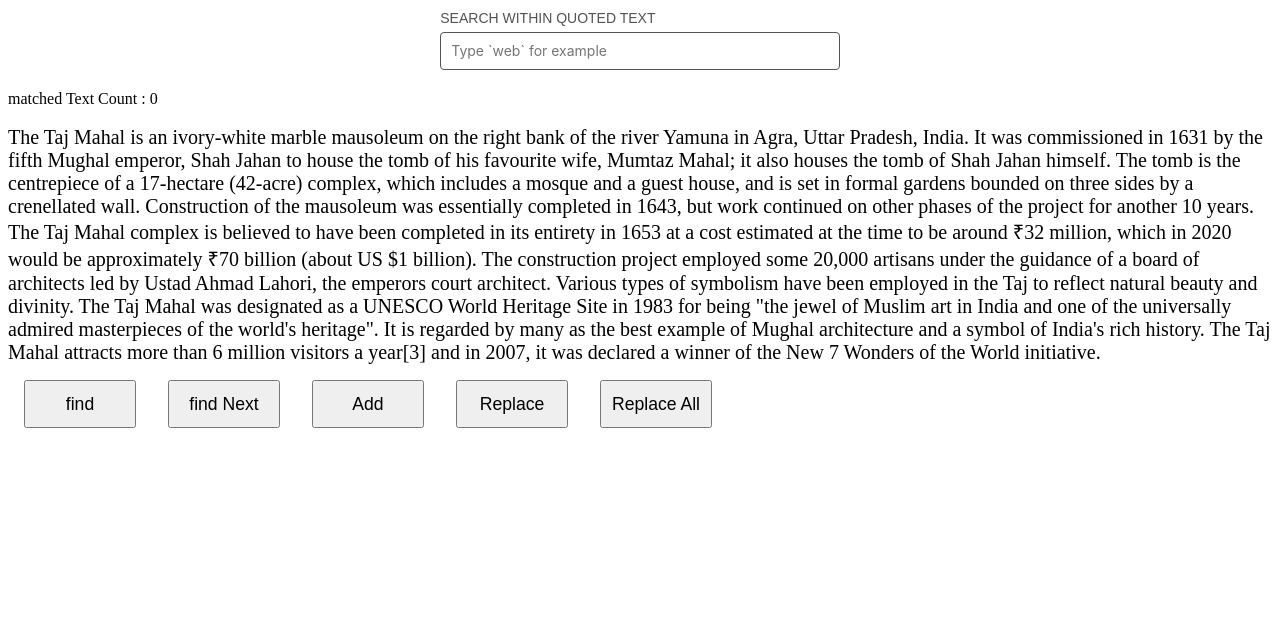
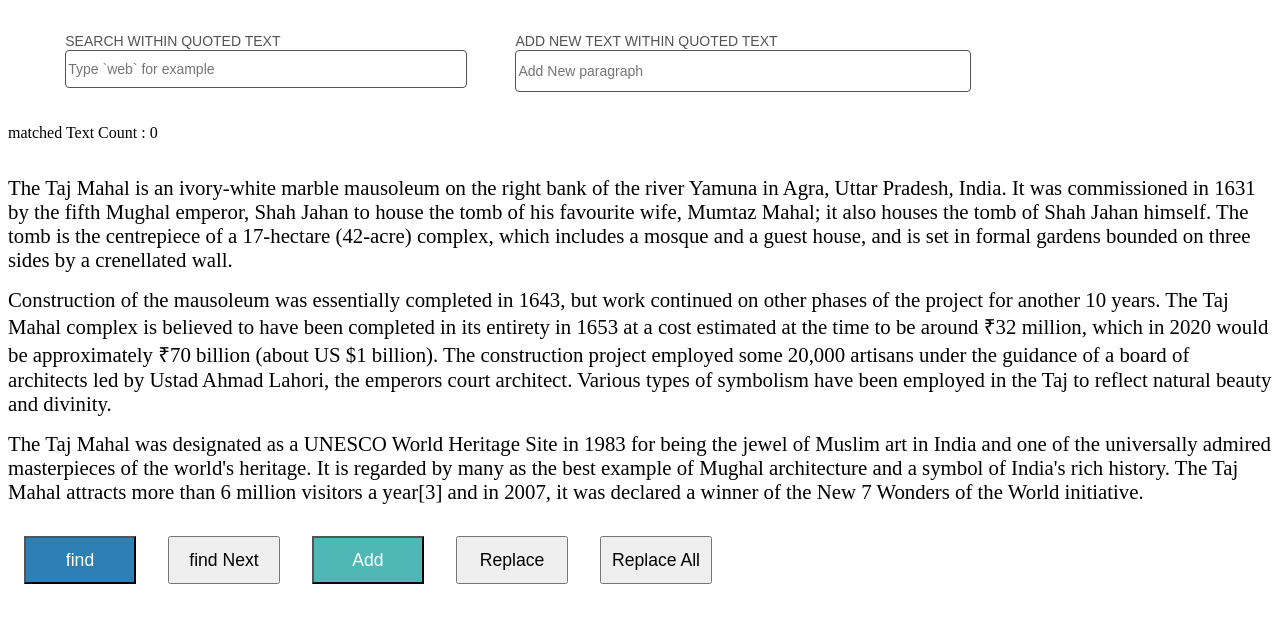
Before and after one commit to harishkumarforeverr/Edit-Hightlight-Add-Operation-on-text-for-kalyan, a React (Create React App) app: page / in a window 1280 px wide. Shown: the top 622 px of the page. Built offline with nearby package versions, Linux system fonts and the light colour scheme.

Commit message:
new changes added
new changes added

```diff
--- a/src/App.js
+++ b/src/App.js
@@ -1,30 +1,52 @@
 import React, { useState, useEffect } from "react";
 import "./index.css";
-const text = `The Taj Mahal   is an ivory-white marble mausoleum on the right bank of the river Yamuna in Agra, Uttar Pradesh, India. It was commissioned in 1631 by the fifth Mughal emperor, Shah Jahan   to house the tomb of his favourite wife, Mumtaz Mahal; it also houses the tomb of Shah Jahan himself. The tomb is the centrepiece of a 17-hectare (42-acre) complex, which includes a mosque and a guest house, and is set in formal gardens bounded on three sides by a crenellated wall.
+const initialParagraph = [
+  "The Taj Mahal   is an ivory-white marble mausoleum on the right bank of the river Yamuna in Agra, Uttar Pradesh, India. It was commissioned in 1631 by the fifth Mughal emperor, Shah Jahan   to house the tomb of his favourite wife, Mumtaz Mahal; it also houses the tomb of Shah Jahan himself. The tomb is the centrepiece of a 17-hectare (42-acre) complex, which includes a mosque and a guest house, and is set in formal gardens bounded on three sides by a crenellated wall.",
 
-Construction of the mausoleum was essentially completed in 1643, but work continued on other phases of the project for another 10 years. The Taj Mahal complex is believed to have been completed in its entirety in 1653 at a cost estimated at the time to be around ₹32 million, which in 2020 would be approximately ₹70 billion (about US $1 billion). The construction project employed some 20,000 artisans under the guidance of a board of architects led by Ustad Ahmad Lahori, the emperors court architect. Various types of symbolism have been employed in the Taj to reflect natural beauty and divinity.
+  "Construction of the mausoleum was essentially completed in 1643, but work continued on other phases of the project for another 10 years. The Taj Mahal complex is believed to have been completed in its entirety in 1653 at a cost estimated at the time to be around ₹32 million, which in 2020 would be approximately ₹70 billion (about US $1 billion). The construction project employed some 20,000 artisans under the guidance of a board of architects led by Ustad Ahmad Lahori, the emperors court architect. Various types of symbolism have been employed in the Taj to reflect natural beauty and divinity.",
 
-The Taj Mahal was designated as a UNESCO World Heritage Site in 1983 for being "the jewel of Muslim art in India and one of the universally admired masterpieces of the world's heritage". It is regarded by many as the best example of Mughal architecture and a symbol of India's rich history. The Taj Mahal attracts more than 6 million visitors a year[3] and in 2007, it was declared a winner of the New 7 Wonders of the World  initiative.`;
+  "The Taj Mahal was designated as a UNESCO World Heritage Site in 1983 for being the jewel of Muslim art in India and one of the universally admired masterpieces of the world's heritage. It is regarded by many as the best example of Mughal architecture and a symbol of India's rich history. The Taj Mahal attracts more than 6 million visitors a year[3] and in 2007, it was declared a winner of the New 7 Wonders of the World  initiative.",
+];
 
 export default function App() {
   const [matchedTextCount, setMatchedTextCount] = useState(0);
   const [searchedText, setSearchedText] = useState("");
+  const [inputsearchedText, setinputsearchedText] = useState("");
+  const [paragraphs, setParagraphs] = useState(initialParagraph);
+  const [addNewParagraph, setAddNewParagraph] = useState("");
+  const evaluatedParts = paragraphs.map((text) => {
+    // return text.split(new RegExp(`(${searchedText})`, "gi"));
+    return text.split(" ");
+  });
 
-  const parts = text.split(new RegExp(`(${searchedText})`, "gi"));
+  console.log("evaluatedPartsevaluatedParts", evaluatedParts);
+  //
   useEffect(() => {
-    if (searchedText == "") return;
-    const parts = text.split(new RegExp(`(${searchedText})`, "gi"));
-    const count = parts.filter(
-      (part) => part.toLowerCase() === searchedText.toLowerCase()
+    if (searchedText == "" || searchedText == " " || searchedText == "  ")
+      return;
+    let count = 0;
+    evaluatedParts.forEach((parts) => {
+      count += parts.filter(
+        (part, index) =>
+          searchedText !== "" &&
+          searchedText !== " " &&
+          part.toLowerCase().includes(searchedText.toLowerCase())
       ).length;
+    });
     setMatchedTextCount(count);
   }, [searchedText]);
-  const handleBtnClick=()=>{
-    alert("working on it")
-  }
+  const handleBtnClick = () => {
+    alert("working on it");
+  };
+
+  const searchHandler = () => {
+    setSearchedText(inputsearchedText);
+  };
+
   return (
     <div>
       <div className="search-container">
+        <div>
           <label for="search">Search within quoted text</label>
           <input
             id="search"
@@ -32,11 +54,28 @@ export default function App() {
             type="search"
             onChange={(e) => {
               const { value } = e.target;
-            setSearchedText(value);
+              if(value=="" || value==" "){
+                setSearchedText("");
+              }
+              setinputsearchedText(value);
             }}
             autocomplete="off"
           />
-
+        </div>
+        <div>
+          <label for="addedNewText">Add New Text within quoted text</label>
+          <input
+            id="addedNewText"
+            placeholder="Add New paragraph"
+            type="addedNewText"
+            value={addNewParagraph}
+            onChange={(e) => {
+              const { value } = e.target;
+              setAddNewParagraph(value);
+            }}
+            autocomplete="off"
+          />
+        </div>
       </div>
 
       <div>
@@ -47,25 +86,58 @@ export default function App() {
 
       <div>
         <span>
-        {" "}
-        {parts.map((part, i) => {
-          if (part.toLowerCase() === searchedText.toLowerCase()) {
+          {evaluatedParts.map((parts) => {
+            const str = parts.map((part, index) => {
+              console.log("partpartpartpartpartpartpart", part, searchedText);
+              if (
+                searchedText !== "" &&
+                searchedText !== " " &&
+                part.toLowerCase().includes(searchedText.toLowerCase())
+              ) {
                 return (
-              <span key={i} style={{ color: "red" }}>
-                {part}
+                  <span key={index} style={{ color: "red" }}>
+                    {part}{" "}
                   </span>
                 );
               } else {
-            return <span key={i}>{part}</span>;
+                return <span key={index}>{part} </span>;
               }
-        })}{" "}
+            });
+            return <div className="paragraphContainer">{str}</div>;
+          })}
         </span>
-
       </div>
       <div>
-        <button onClick={handleBtnClick}> find </button>
+        <button
+          style={{
+            color: "white",
+            background: "#2d80b5",
+            // #4fb8b6
+          }}
+          onClick={searchHandler}
+        >
+          {" "}
+          find{" "}
+        </button>
         <button onClick={handleBtnClick}> find Next </button>
-        <button onClick={handleBtnClick}> Add </button>
+        <button
+          style={{
+            color: "white",
+            background: "#4fb8b6",
+          }}
+          onClick={(e) => {
+            e.preventDefault();
+            if (addNewParagraph.length > 15) {
+              setParagraphs((prev) => [...prev, addNewParagraph]);
+            } else {
+              alert("paragraph must be min 15 charectors");
+            }
+            setAddNewParagraph("");
+          }}
+        >
+          {" "}
+          Add{" "}
+        </button>
         <button onClick={handleBtnClick}> Replace </button>
         <button onClick={handleBtnClick}> Replace All </button>
       </div>
--- a/src/index.css
+++ b/src/index.css
@@ -2,10 +2,12 @@
 .search-container {
   box-sizing: border-box;
   display: flex;
-  flex-direction: column;
+  /* flex-direction: column; */
   margin: 10px auto 20px auto;
-  max-width: 450px;
+  /* max-width: 450px; */
   padding: 0 2%;
+  gap:3rem;
+  margin: 2rem;
 }
 
 label {
@@ -20,27 +22,32 @@ input {
   background: #fff;
   border: 1px solid #535353;
   border-radius: 4px;
-  box-sizing: border-box;
-  font-family: 'Inter', sans-serif;
+  /* box-sizing: border-box;
+  font-family: 'Inter', sans-serif; */
   font-size: 14px;
   height: 38px;
-  line-height: 38px;
+  /* line-height: 38px;
   outline: none;
   padding: 0 10px;
-  transition: all 0.5s;
+  transition: all 0.5s; */
   width: 100%;
 }
 
-input:focus {
+/* input:focus {
   border: 1px solid #3a5bd3;
   box-shadow: 0 0 4px 0 #7d90de;
-}
-span{
-  font-size: 20px;
-}
+} */
+
 button{
   width:7rem;
   height: 3rem;
   font-size: 1.1rem;
   margin: 1rem;
 }
+.paragraphContainer{
+  margin: 1rem 0;
+}
+.paragraphContainer span{
+  font-size: 1.3rem;
+  /* display: inline-block; */
+}
```
Lines whose indentation alone changed are shown as unchanged.
